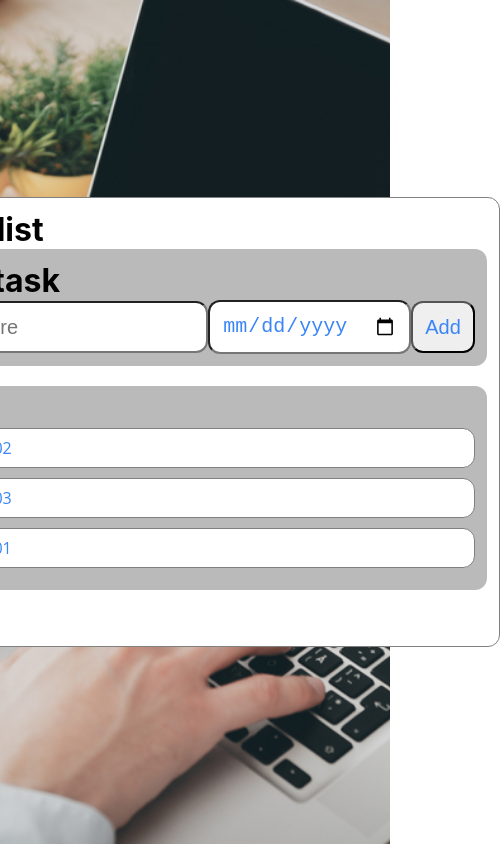
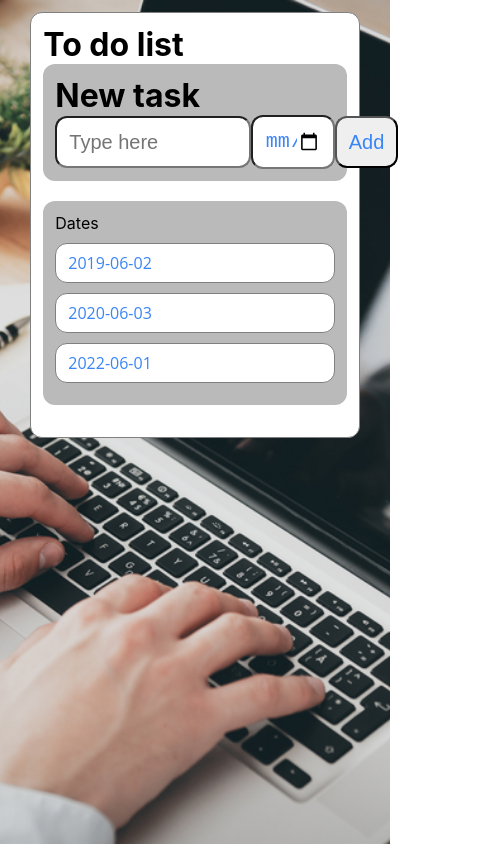
Before and after one commit to AvetBadalyan/Todo-list-with-date-redux-INCOMPLETE, a React (Create React App) app: page / in a window 390 px wide. Shown: the whole page, 500 px wide, since content can reach past the window. Built offline with nearby package versions, Linux system fonts and the light colour scheme.

Commit message:
feat: add todo footer

```diff
--- a/src/Components/Form/Form.css
+++ b/src/Components/Form/Form.css
@@ -4,7 +4,7 @@
   align-items: center;
 }
 
-input,
+input[type="text"],
 button {
   border-radius: 12px;
   padding: 12px;
@@ -13,4 +13,9 @@ button {
   font-size: 20px;
   line-height: 24px;
   color: #3a85f7;
+  max-width: 70%;
 }
+
+input[type="date"] {
+  width: 30%;
+}
--- a/src/Pages/Home/Home.css
+++ b/src/Pages/Home/Home.css
@@ -2,16 +2,16 @@
   display: flex;
   justify-content: center;
   align-items: center;
-  height: 100vh;
+  min-height: 100vh;
   background: url("./../../assets/BG\ to-do-list.jpg");
   background-position: center;
   background-repeat: no-repeat;
   background-size: cover;
+  padding: 12px;
 }
 
 .todo-input-container {
-  width: 660px;
-  height: 450px;
+  width: 50%;
   border: 1px solid gray;
   border-radius: 12px;
   padding: 12px;
@@ -54,3 +54,13 @@ a {
   line-height: 24px;
   color: #3a85f7;
 }
+
+@media only screen and (max-width: 600px) {
+  .todo-input-container {
+    width: 90%;
+  }
+
+  .home-page {
+      align-items: flex-start;
+  }
+}
--- a/src/Pages/singleTask/SingleTask.jsx
+++ b/src/Pages/singleTask/SingleTask.jsx
@@ -7,6 +7,8 @@ import "./SingleTask.css";
 export default function SingleTask() {
   let { oneDay } = useParams();
   const dailyList = useSelector((store) => store.homeSlice[oneDay]);
+
+  const completed = dailyList.filter((item) => item.isCompleted);
 
   return (
     <div className="daily-todo-page">
@@ -24,6 +26,9 @@ export default function SingleTask() {
               <DailyTask key={item.id} item={item} oneDay={oneDay} />
             ))}
         </div>
+        <div className="todo-footer">
+          {completed.length}/{dailyList.length}
+        </div>
       </div>
     </div>
   );
```
